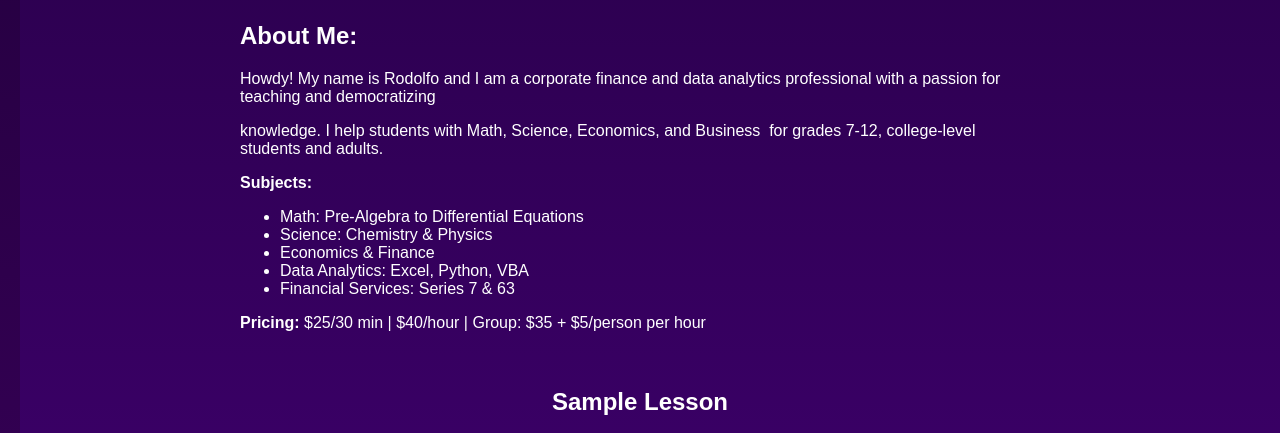
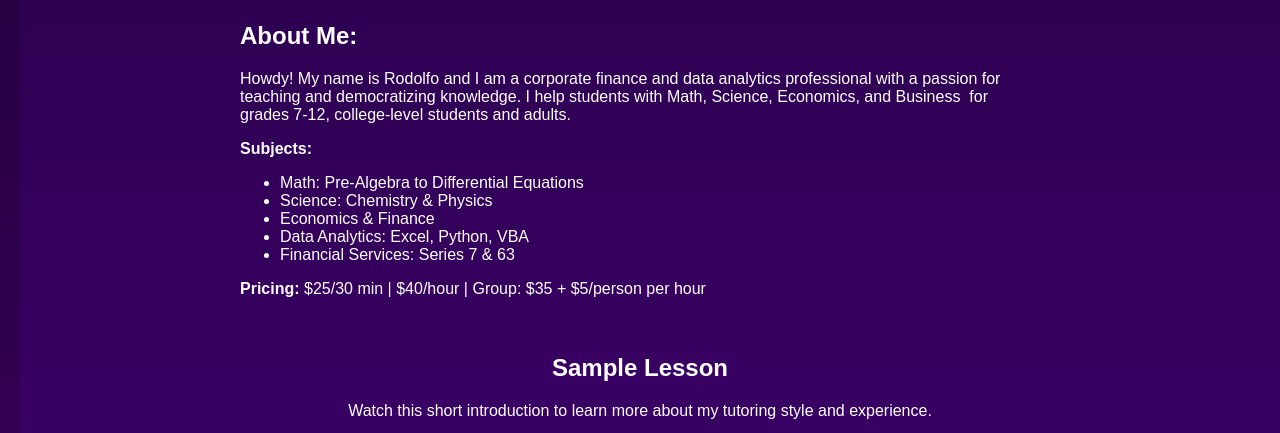
Before and after one commit to hernndez4855/Shepard-Tutoring, a plain HTML site: page index.html in a window 1280 px wide. Shown: the part 328-761 px from the top of the page. Drawn offline with Linux system fonts and the light colour scheme; grey boxes are pictures that could not be loaded.

Commit message:
Update index.html

```diff
--- a/index.html
+++ b/index.html
@@ -152,8 +152,7 @@
         <h1>Welcome to Shepard Learning & Music Lessons!</h1>
         <div id="stem" class="content active">
             <h2>About Me:</h2>
-            <p>Howdy! My name is Rodolfo and I am a corporate finance and data analytics professional with a passion for teaching and democratizing </p>
-            <p>knowledge. I help students with Math, Science, Economics, and Business  for grades 7-12, college-level students and adults.</p>
+            <p>Howdy! My name is Rodolfo and I am a corporate finance and data analytics professional with a passion for teaching and democratizing knowledge. I help students with Math, Science, Economics, and Business  for grades 7-12, college-level students and adults.</p>
             <p><strong>Subjects:</strong></p>
             <ul>
                 <li>Math: Pre-Algebra to Differential Equations</li>
```
